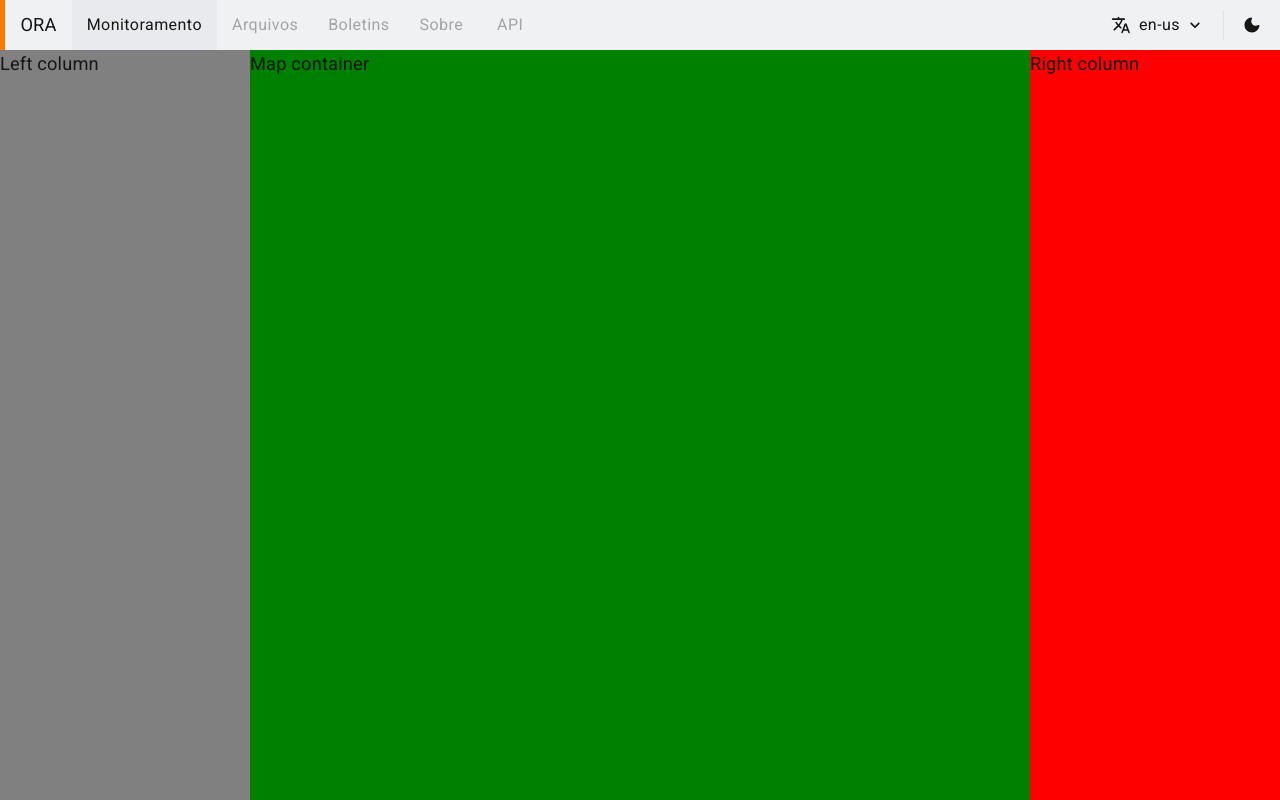
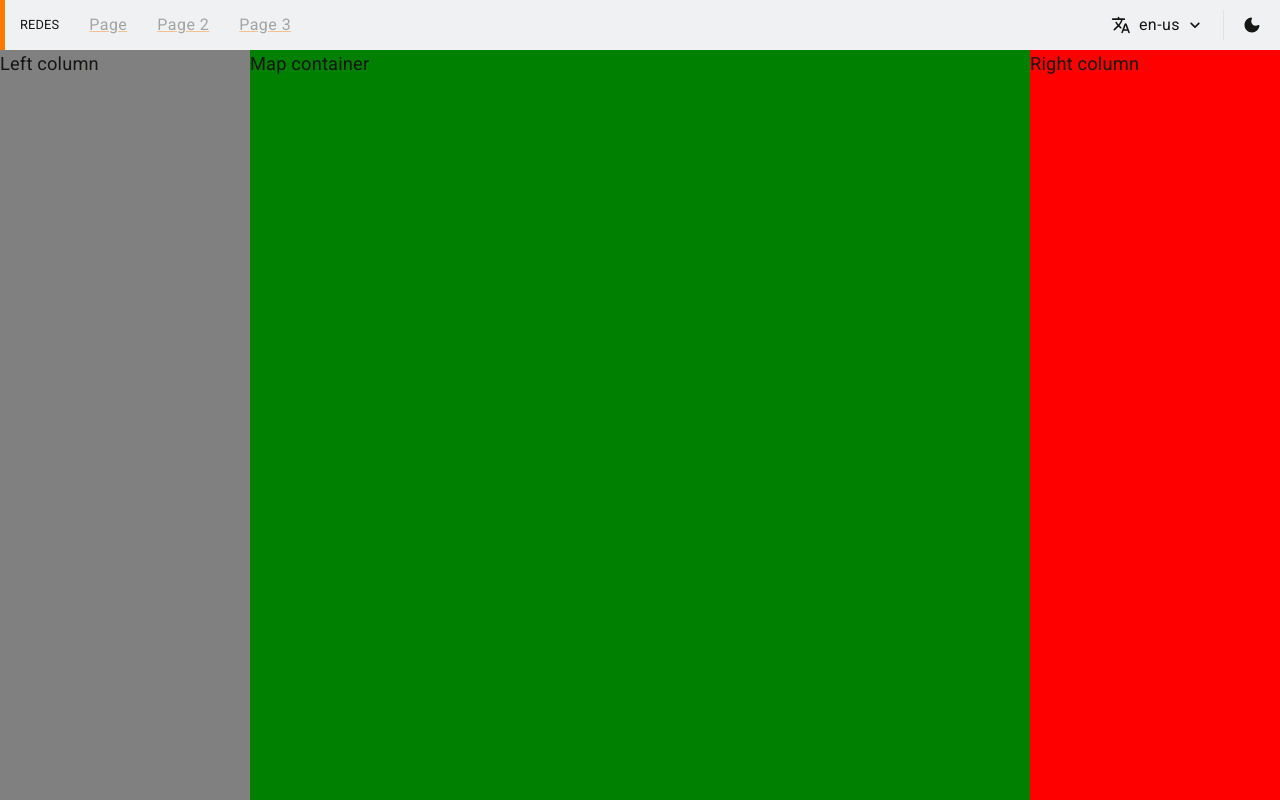
Before and after one commit to geodatin/ora-redes-front, a React (Create React App) app: page / in a window 1280 px wide. Built offline with nearby package versions, Linux system fonts and the light colour scheme.

Commit message:
Add page change

```diff
--- a/src/components/Header/HeaderButton/index.jsx
+++ b/src/components/Header/HeaderButton/index.jsx
@@ -1,4 +1,4 @@
-import { Button } from '@mui/material';
+import { Button, Link } from '@mui/material';
 import PropTypes from 'prop-types';
 import React from 'react';
 
@@ -8,9 +8,9 @@ import useStyles from './styles';
  * This component renders a HeaderButton
  * @returns Header Button
  */
-export default function HeaderButton({ onClick, actived, title }) {
+export default function HeaderButton({ to, actived, title }) {
   HeaderButton.propTypes = {
-    onClick: PropTypes.func.isRequired,
+    to: PropTypes.func.isRequired,
     actived: PropTypes.bool.isRequired,
     title: PropTypes.string.isRequired,
   };
@@ -18,12 +18,13 @@ export default function HeaderButton({ onClick, actived, title }) {
   const classes = useStyles();
 
   return (
+    <Link to={to}>
       <Button
         id="header-button-title"
         className={actived ? classes.activedButton : classes.button}
-      onClick={onClick}
       >
         {title}
       </Button>
+    </Link>
   );
 }
--- a/src/components/Header/TranslationMenu/index.jsx
+++ b/src/components/Header/TranslationMenu/index.jsx
@@ -32,7 +32,7 @@ export default function TranslationMenu() {
   };
 
   return (
-    <div className={classes.wrapper}>
+    <>
       <Button
         id="translate-button"
         className={classes.button}
@@ -68,6 +68,6 @@ export default function TranslationMenu() {
           <Typography variant="body">{t('es')}</Typography>
         </MenuItem>
       </Menu>
-    </div>
+    </>
   );
 }
--- a/src/components/Header/TranslationMenu/styles.jsx
+++ b/src/components/Header/TranslationMenu/styles.jsx
@@ -1,7 +1,6 @@
 import { createUseStyles } from 'react-jss';
 
 const useStyles = createUseStyles((theme) => ({
-  wrapper: {},
   button: {
     '&.MuiButtonBase-root': {
       position: 'relative',
--- a/src/components/Header/index.jsx
+++ b/src/components/Header/index.jsx
@@ -1,5 +1,7 @@
+import PropTypes from 'prop-types';
 import React from 'react';
 
+import Typography from '../Typography';
 import HeaderButton from './HeaderButton';
 import useStyles from './styles';
 import ThemeButton from './ThemeButton';
@@ -9,22 +11,29 @@ import TranslationMenu from './TranslationMenu';
  * This component renders a Header
  * @returns Application's header
  */
-export default function Header() {
+export default function Header({ items }) {
+  Header.defaultProps = {
+    items: [],
+  };
+
+  Header.propTypes = {
+    items: PropTypes.arrayOf(PropTypes.shape()),
+  };
+
   const classes = useStyles();
 
   return (
     <header className={classes.container}>
       <div className={classes.logoContainer}>
         <div className={classes.logoDetail} />
-        <div>ORA</div>
+        <Typography variant="caption">REDES</Typography>
       </div>
       <div className={classes.menuItems}>
         <div className={classes.initialItems}>
-          <HeaderButton actived title="Monitoramento" />
-          <HeaderButton title="Arquivos" />
-          <HeaderButton title="Boletins" />
-          <HeaderButton title="Sobre" />
-          <HeaderButton title="API" />
+          {items &&
+            items.map((item) => (
+              <HeaderButton title={item.title} to={item.to} />
+            ))}
         </div>
         <div className={classes.endItems}>
           <TranslationMenu />
--- a/src/components/Header/styles.jsx
+++ b/src/components/Header/styles.jsx
@@ -14,13 +14,14 @@ const useStyles = createUseStyles((theme) => ({
     display: 'flex',
     alignItems: 'center',
     justifyContent: 'space-between',
-    width: 60,
     marginRight: 15,
+    userSelect: 'none',
   },
   logoDetail: {
     backgroundColor: theme.primary.main,
     width: 5,
     height: '100%',
+    marginRight: 15,
   },
   menuItems: {
     display: 'flex',
--- a/src/pages/Dashboard/index.jsx
+++ b/src/pages/Dashboard/index.jsx
@@ -13,7 +13,13 @@ function Dashboard() {
 
   return (
     <div className={classes.wrapper}>
-      <Header />
+      <Header
+        items={[
+          { title: 'Page', to: '/page' },
+          { title: 'Page 2', to: '/page2' },
+          { title: 'Page 3', to: '/page3' },
+        ]}
+      />
       <div className={classes.mainRow}>
         {layout.leftColumn.enabled && (
           <div className={classes.leftColumn}>Left column</div>
```
Lines whose indentation alone changed are shown as unchanged.
